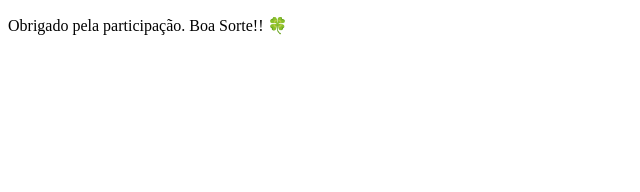
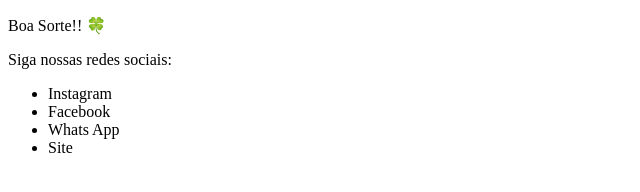
Before and after one commit to eliasssiqueira/Projeto-Masi, a plain HTML site: page pagina2.html in a window 1280 px wide. Shown: the whole page, without its empty margins (0-640 px from the left). Drawn offline with Linux system fonts and the light colour scheme.

Commit message:
update pagina2

```diff
--- a/pagina2.html
+++ b/pagina2.html
@@ -7,6 +7,17 @@
     <title>Masi Seguros</title>
 </head>
 <body>
-    <p>Obrigado pela participação. Boa Sorte!! &#X1F340; </p>
+
+    <p>Boa Sorte!! &#X1F340; </p>
+
+    <p>Siga nossas redes sociais:</p>
+
+    <ul>
+        <li>Instagram</li>
+        <li>Facebook</li>
+        <li>Whats App</li>
+        <li>Site</li>
+    </ul>
+
 </body>
 </html>
```
